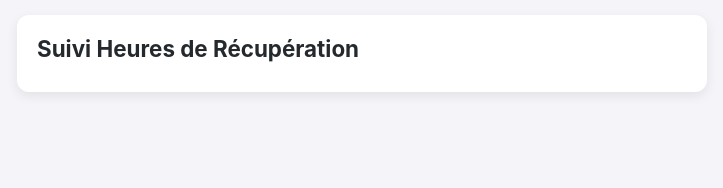
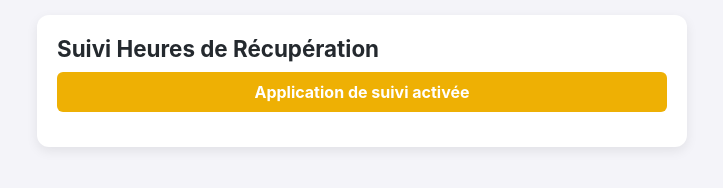
Before and after one commit to marabout34/Suivi-rec, a plain HTML site: page index.html in a window 1280 px wide. Shown: the whole page, without its empty margins (278-1001 px from the left). Drawn offline with Linux system fonts and the light colour scheme.

Commit message:
Update index.html

```diff
--- a/index.html
+++ b/index.html
@@ -5,15 +5,16 @@
     <meta name="viewport" content="width=device-width, initial-scale=1.0">
     <title>Suivi Heures de Récupération</title>
 
-    <!-- Lien indispensable pour que PWABuilder et Android reconnaissent l'application -->
+    <!-- Liens pour le manifeste PWA -->
     <link rel="manifest" href="manifest.json">
     <meta name="theme-color" content="#24292e">
+    <link rel="apple-touch-icon" href="icon-512.png">
 
-    <!-- Chargement de SheetJS avec fallback hors-ligne -->
+    <!-- Chargement de SheetJS avec fallback -->
     <script src="https://cdn.jsdelivr.net/npm/xlsx@0.18.5/dist/xlsx.full.min.js"></script>
 
     <style>
-        { box-sizing: border-box; }
+        * { box-sizing: border-box; }
         body {
             font-family: -apple-system, BlinkMacSystemFont, "Segoe UI", Roboto, sans-serif;
             margin: 0;
@@ -38,6 +39,11 @@
         .summary-banner {
             background: #eeb004;
             color: #fff;
+            padding: 10px;
+            border-radius: 6px;
+            text-align: center;
+            font-weight: bold;
+            margin-bottom: 15px;
         }
         input[type="text"], input[type="date"], select {
             width: 100%;
@@ -52,7 +58,7 @@
 <body>
     <div class="container">
         <h1>Suivi Heures de Récupération</h1>
-        <!-- Le reste de votre application fonctionnelle -->
+        <div class="summary-banner">Application de suivi activée</div>
     </div>
 </body>
 </html>
```
